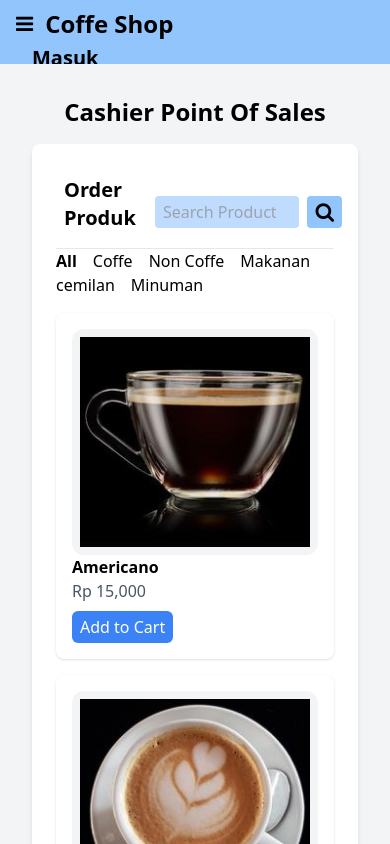
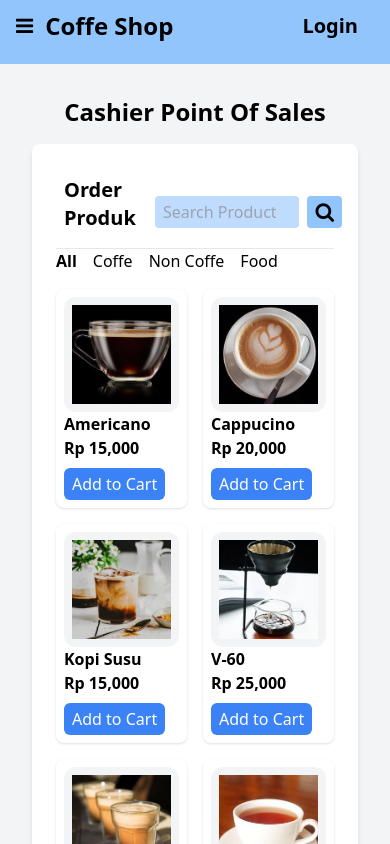
Before and after one commit to Its-ar/FinalProject, a React (Vite) app: page / in a window 390 px wide. Shown: the top 844 px of the page. Built offline with nearby package versions, Linux system fonts and the light colour scheme; data requests are answered from the project's data file.

Commit message:
POS Fixed

```diff
--- a/db.json
+++ b/db.json
@@ -2,8 +2,8 @@
   "users": [
     {
       "email": "Prodemy@gmail.com",
-      "password": "$2a$10$olewVvIDcEyP9ZNfQ7nWXuLMcIAJd.yd5naVBETyi7o.zyCf5b37G",
-      "username": "ArGha",
+      "password": "$2a$10$.peIzXsoYwKD3VdM3KeZEuL3xOCxDlyNemvBeixwu.isgo3BTuraS",
+      "username": "Admin",
       "id": 1
     }
   ],
@@ -59,7 +59,7 @@
     },
     {
       "id": 8,
-      "name": "Lemom Tea",
+      "name": "Lemon Tea",
       "image": "./image/lemon tea.jpg",
       "price": 15000,
       "category": "Non Coffe"
@@ -69,26 +69,26 @@
       "name": "Croissant",
       "image": "./image/Croissant.jpg",
       "price": 30000,
-      "category": "Makanan"
+      "category": "Food"
     },
     {
       "id": 10,
       "name": "Brownies",
       "image": "./image/Brownies.jpg",
       "price": 25000,
-      "category": "Makanan"
+      "category": "Food"
     },
     {
-      "category": "cemilan",
+      "category": "Food",
       "price": 6000,
       "name": "Onde Onde",
       "image": "https://cdn.yummy.co.id/content-images/images/20221125/njNNf0EA3nrJxtQTkEmwEyYp2gPEzFMC-31363639333537323734d41d8cd98f00b204e9800998ecf8427e.jpg?x-oss-process=image/format,webp",
       "id": 11
     },
     {
-      "category": "Minuman",
+      "category": "Non Coffe",
       "price": 4000,
-      "name": "Es Mama Cuekl",
+      "name": "Es Mama Cuek",
       "image": "https://media-cdn.yummyadvisor.com/store/9ab59f51-ad0c-4126-b192-1f0be1414bf5.jpeg",
       "id": 12
     }
@@ -140,7 +140,7 @@
           "name": "Croissant",
           "image": "./image/Croissant.jpg",
           "price": 30000,
-          "category": "Makanan",
+          "category": "Food",
           "quantity": 1
         },
         {
@@ -181,66 +181,70 @@
       "id": 3
     },
     {
-      "date": "2023-09-14T10:01:56.722Z",
-      "totalHarga": 45000,
-      "amountPaid": "",
-      "selectedPaymentMethod": "Gopay",
-      "kembalian": 0,
+      "date": "2023-09-17T11:35:29.996Z",
+      "totalHarga": 105000,
+      "amountPaid": "149997",
+      "selectedPaymentMethod": "Cash",
+      "kembalian": 34497,
       "products": [
         {
-          "id": 3,
-          "name": "Kopi Susu",
-          "image": "./image/kopsu.jpg",
+          "id": 1,
+          "name": "Americano",
+          "image": "./image/americano.jpg",
           "price": 15000,
           "category": "Coffe",
-          "quantity": 3
+          "quantity": 2
+        },
+        {
+          "id": 7,
+          "name": "Matcha",
+          "image": "./image/matcha.jpg",
+          "price": 20000,
+          "category": "Non Coffe",
+          "quantity": 1
+        },
+        {
+          "id": 10,
+          "name": "Brownies",
+          "image": "./image/Brownies.jpg",
+          "price": 25000,
+          "category": "Food",
+          "quantity": 1
+        },
+        {
+          "id": 9,
+          "name": "Croissant",
+          "image": "./image/Croissant.jpg",
+          "price": 30000,
+          "category": "Food",
+          "quantity": 1
         }
       ],
       "id": 4
     },
     {
-      "date": "2023-09-15T03:49:32.468Z",
-      "totalHarga": 25000,
-      "amountPaid": "",
-      "selectedPaymentMethod": "Shoppe",
+      "date": "2023-09-19T12:16:24.496Z",
+      "totalHarga": 70000,
+      "amountPaid": 70000,
+      "selectedPaymentMethod": "Dana",
       "kembalian": 0,
       "products": [
         {
-          "id": 4,
-          "name": "V-60",
-          "image": "./image/v-60.jpg",
-          "price": 25000,
+          "id": 1,
+          "name": "Americano",
+          "image": "./image/americano.jpg",
+          "price": 15000,
           "category": "Coffe",
           "quantity": 1
-        }
-      ],
-      "id": 5
-    },
-    {
-      "date": "2023-09-15T03:52:46.633Z",
-      "totalHarga": 25000,
-      "amountPaid": "",
-      "selectedPaymentMethod": "Shoppe",
-      "kembalian": 0,
-      "products": [
+        },
         {
-          "id": 4,
-          "name": "V-60",
-          "image": "./image/v-60.jpg",
-          "price": 25000,
+          "id": 2,
+          "name": "Cappucino",
+          "image": "./image/cappucino.jpg",
+          "price": 20000,
           "category": "Coffe",
-          "quantity": 1
-        }
-      ],
-      "id": 6
-    },
-    {
-      "date": "2023-09-15T03:54:39.060Z",
-      "totalHarga": 15000,
-      "amountPaid": "",
-      "selectedPaymentMethod": "Shoppe",
-      "kembalian": 0,
-      "products": [
+          "quantity": 2
+        },
         {
           "id": 3,
           "name": "Kopi Susu",
@@ -250,15 +254,31 @@
           "quantity": 1
         }
       ],
-      "id": 7
+      "id": 5
     },
     {
-      "date": "2023-09-15T03:55:38.465Z",
-      "totalHarga": 15000,
-      "amountPaid": 19998,
-      "selectedPaymentMethod": "Cash",
-      "kembalian": 3498,
+      "date": "2023-09-19T12:17:25.680Z",
+      "totalHarga": 50000,
+      "amountPaid": 50000,
+      "selectedPaymentMethod": "Shoppe",
+      "kembalian": 0,
       "products": [
+        {
+          "id": 1,
+          "name": "Americano",
+          "image": "./image/americano.jpg",
+          "price": 15000,
+          "category": "Coffe",
+          "quantity": 1
+        },
+        {
+          "id": 2,
+          "name": "Cappucino",
+          "image": "./image/cappucino.jpg",
+          "price": 20000,
+          "category": "Coffe",
+          "quantity": 1
+        },
         {
           "id": 3,
           "name": "Kopi Susu",
@@ -268,159 +288,7 @@
           "quantity": 1
         }
       ],
-      "id": 8
-    },
-    {
-      "date": "2023-09-15T06:09:40.483Z",
-      "totalHarga": 15000,
-      "amountPaid": "",
-      "selectedPaymentMethod": "Dana",
-      "kembalian": 0,
-      "products": [
-        {
-          "id": 3,
-          "name": "Kopi Susu",
-          "image": "./image/kopsu.jpg",
-          "price": 15000,
-          "category": "Coffe",
-          "quantity": 1
-        }
-      ],
-      "id": 9
-    },
-    {
-      "date": "2023-09-15T06:15:42.714Z",
-      "totalHarga": 40000,
-      "amountPaid": "",
-      "selectedPaymentMethod": "Shoppe",
-      "kembalian": 0,
-      "products": [
-        {
-          "id": 3,
-          "name": "Kopi Susu",
-          "image": "./image/kopsu.jpg",
-          "price": 15000,
-          "category": "Coffe",
-          "quantity": 1
-        },
-        {
-          "id": 4,
-          "name": "V-60",
-          "image": "./image/v-60.jpg",
-          "price": 25000,
-          "category": "Coffe",
-          "quantity": 1
-        }
-      ],
-      "id": 10
-    },
-    {
-      "date": "2023-09-15T09:10:25.071Z",
-      "totalHarga": 15000,
-      "amountPaid": "",
-      "selectedPaymentMethod": "Shoppe",
-      "kembalian": 0,
-      "products": [
-        {
-          "id": 3,
-          "name": "Kopi Susu",
-          "image": "./image/kopsu.jpg",
-          "price": 15000,
-          "category": "Coffe",
-          "quantity": 1
-        }
-      ],
-      "id": 11
-    },
-    {
-      "date": "2023-09-15T09:12:24.163Z",
-      "totalHarga": 15000,
-      "amountPaid": "",
-      "selectedPaymentMethod": "Shoppe",
-      "kembalian": 0,
-      "products": [
-        {
-          "id": 3,
-          "name": "Kopi Susu",
-          "image": "./image/kopsu.jpg",
-          "price": 15000,
-          "category": "Coffe",
-          "quantity": 1
-        }
-      ],
-      "id": 12
-    },
-    {
-      "date": "2023-09-15T09:12:53.377Z",
-      "totalHarga": 25000,
-      "amountPaid": "",
-      "selectedPaymentMethod": "Shoppe",
-      "kembalian": 0,
-      "products": [
-        {
-          "id": 4,
-          "name": "V-60",
-          "image": "./image/v-60.jpg",
-          "price": 25000,
-          "category": "Coffe",
-          "quantity": 1
-        }
-      ],
-      "id": 13
-    },
-    {
-      "date": "2023-09-15T09:15:55.131Z",
-      "totalHarga": 15000,
-      "amountPaid": 15000,
-      "selectedPaymentMethod": "Shoppe",
-      "kembalian": 0,
-      "products": [
-        {
-          "id": 3,
-          "name": "Kopi Susu",
-          "image": "./image/kopsu.jpg",
-          "price": 15000,
-          "category": "Coffe",
-          "quantity": 1
-        }
-      ],
-      "id": 14
-    },
-    {
-      "date": "2023-09-15T09:17:39.293Z",
-      "totalHarga": 15000,
-      "amountPaid": 15000,
-      "selectedPaymentMethod": "Dana",
-      "kembalian": 0,
-      "products": [
-        {
-          "id": 3,
-          "name": "Kopi Susu",
-          "image": "./image/kopsu.jpg",
-          "price": 15000,
-          "category": "Coffe",
-          "quantity": 1
-        }
-      ],
-      "id": 15
-    },
-    {
-      "date": "2023-09-15T09:18:10.547Z",
-      "totalHarga": 10000,
-      "amountPaid": "12000",
-      "selectedPaymentMethod": "Cash",
-      "kembalian": 1000,
-      "products": [
-        {
-          "id": 5,
-          "name": "Teh Tarik",
-          "image": "./image/teh tarik.jpg",
-          "price": 10000,
-          "category": "Non Coffe",
-          "quantity": 1
-        }
-      ],
-      "id": 16
+      "id": 6
     }
   ]
 }
--- a/package.json
+++ b/package.json
@@ -12,10 +12,12 @@
   },
   "dependencies": {
     "@hookform/resolvers": "^3.3.1",
+    "@react-pdf/renderer": "^3.1.12",
     "@reduxjs/toolkit": "^1.9.5",
     "axios": "^1.4.0",
     "json-server": "^0.17.3",
     "json-server-auth": "^2.1.0",
+    "jspdf": "^2.5.1",
     "localforage": "^1.10.0",
     "match-sorter": "^6.3.1",
     "react": "^18.2.0",
--- a/src/components/Cart.jsx
+++ b/src/components/Cart.jsx
@@ -17,6 +17,7 @@ const Cart = () => {
   const handleDelete = (product) => {
     dispatch(hapusDariKeranjang(product));
   };
+
 
   return (
     <div className="mb-4 flex flex-col">
--- a/src/components/Checkout.jsx
+++ b/src/components/Checkout.jsx
@@ -1,6 +1,7 @@
 import React, { useState } from "react";
 import axios from "axios";
 import QRCode from "react-qr-code";
+
 
 const Checkout = ({ totalHarga, cartItems, resetCart }) => {
   const [amountPaid, setAmountPaid] = useState("");
@@ -40,6 +41,7 @@ const Checkout = ({ totalHarga, cartItems, resetCart }) => {
       .then((response) => {
         // Handle respon berhasil di sini, jika diperlukan
         console.log("Transaksi berhasil disimpan:", response.data);
+
 
         // Setel ulang data keranjang dan checkout
         setAmountPaid("");
@@ -179,6 +181,7 @@ const Checkout = ({ totalHarga, cartItems, resetCart }) => {
           Bayar
         </button>
       </div>
+
     </div>
   );
 };
--- a/src/layouts/Header.jsx
+++ b/src/layouts/Header.jsx
@@ -24,7 +24,7 @@ export default function Header(props) {
 
   return (
     <div className="top-0 bg-blue-300 w-full h-16">
-      <nav className=" px-4 py-2 flex flex-wrap items-center justify-between">
+      <nav className=" px-4 py-2 flex md:flex-wrap items-center justify-between">
         <div className="flex items-center cursor-pointer w-full md:w-auto gap-3">
           {children}
           <h1 onClick={() => navigate("/")} className="text-2xl font-bold">
@@ -46,7 +46,7 @@ export default function Header(props) {
           </div>
         ) : (
           <div onClick={() => navigate("/login")} className="font-semibold text-xl px-4 py-1 rounded-md text-black hover:text-white transition hover:bg-gray-800 duration-200 ease-in">
-            Masuk
+            Login
           </div>
         )}
       </nav>
--- a/src/pages/Login.jsx
+++ b/src/pages/Login.jsx
@@ -38,22 +38,23 @@ export default function Login() {
       });
   };
   return (
-    <div className="flex flex-col h-screen w-screen bg-blue-300 items-center justify-center">
-      <div>
-        <h1 className="text-2xl">Login</h1>
+    <div className="flex flex-col h-screen bg-gray-300 items-center justify-center">
+      <div className="w-96 p-2 shadow-2xl bg-blue-300 rounded-t-md">
+          <h1 className="flex items-center justify-center text-2xl">Login</h1>
       </div>
-
+      <div className="w-96 p-6 shadow-2xl bg-white rounded-b-md">
         <form onSubmit={handleLogin}>
           <div>
             Email : <br />
-          <input type="email" name="email" value={formData.email} onChange={setInputValue} className="border" />
+            <input type="email" name="email" value={formData.email} onChange={setInputValue} className="border rounded w-full text-base px-2 py-1 focus:outline-none focus:ring-0 focus:border-gray-600" />
           </div>
           <div>
             Password : <br />
-          <input type="password" name="password" value={formData.password} onChange={setInputValue} className="border" />
+            <input type="password" name="password" value={formData.password} onChange={setInputValue} className="border rounded w-full text-base px-2 py-1 focus:outline-none focus:ring-0 focus:border-gray-600" />
           </div>
-        <button className="bg-green-400 rounded-lg p-2">Login</button>
+          <button className="border-2 border-blue-300 bg-blue-300 text-black py-1 w-full rounded-md hover:bg-transparent hover:text-blue-300">Login</button>
         </form>
+      </div>
     </div>
   );
 }
--- a/src/pages/home.jsx
+++ b/src/pages/home.jsx
@@ -88,7 +88,7 @@ export default function Home() {
                     </button>
                   ))}
               </div>
-              <div className="grid grid-cols-1 md:grid-cols-2 lg:grid-cols-3 xl:grid-cols-4 2xl:grid-cols-5 gap-4 mt-4">
+              <div className="grid grid-cols-2 md:grid-cols-3 lg:grid-cols-4 xl:grid-cols-5 2xl:grid-cols-6 gap-4 mt-4">
                 {product
                   .filter((product) => {
                     // Filter produk berdasarkan kategori yang dipilih
@@ -100,12 +100,14 @@ export default function Home() {
                     return categoryFilter && searchFilter;
                   })
                   .map((product) => (
-                    <div key={product.id} className={`bg-white p-4 rounded-lg shadow ${cart.length === 0 ? "w-full" : ""}`}>
+                    <div key={product.id} className={`bg-white p-2 rounded-lg shadow ${cart.length === 0 ? "w-full" : ""}`}>
                       <div className="flex items-center justify-center bg-gray-100 rounded-xl px-2 py-2">
-                        <img className="h-auto w-auto object-cover cursor-pointer hover:scale-110 transition-transform duration-500 ease-in-out" src={product.image} alt="Card Image" />
+                        <img onClick={() => handleAddToCart(product)} className="h-auto aspect-square object-cover cursor-pointer hover:scale-110 transition-transform duration-500 ease-in-out" src={product.image} alt="Card Image" />
                       </div>
-                      <p className="font-semibold">{product.name}</p>
-                      <p className="text-gray-600">Rp {product.price.toLocaleString()}</p>
+                      <div className="flex flex-col justify-between font-semibold xl:flex-row">
+                        <p>{product.name}</p>
+                        <p>Rp {product.price.toLocaleString()}</p>
+                      </div>
                       <button className="bg-blue-500 text-white px-2 py-1 rounded-md mt-2" onClick={() => handleAddToCart(product)}>
                         Add to Cart
                       </button>
```
Also changed, not shown: src/components/Invoice.jsx (added, +23 -0 lines), src/components/TransactionHistory.jsx (+9 -3 lines), 1 other file (tests, documents, lock files or other folders). Lines whose indentation alone changed are shown as unchanged.
